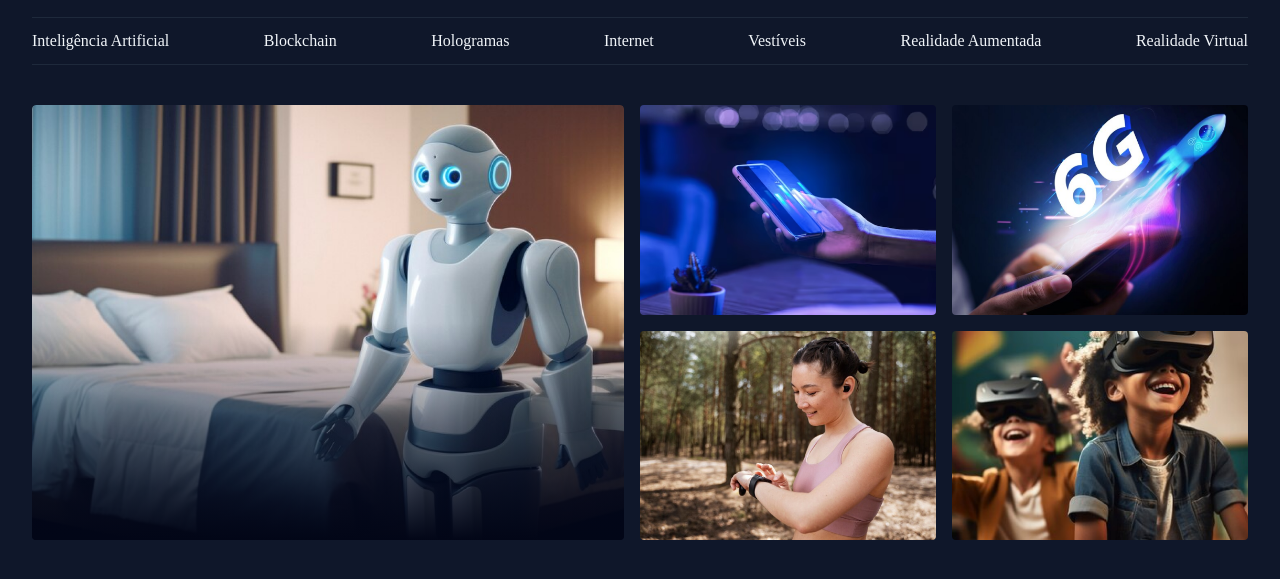
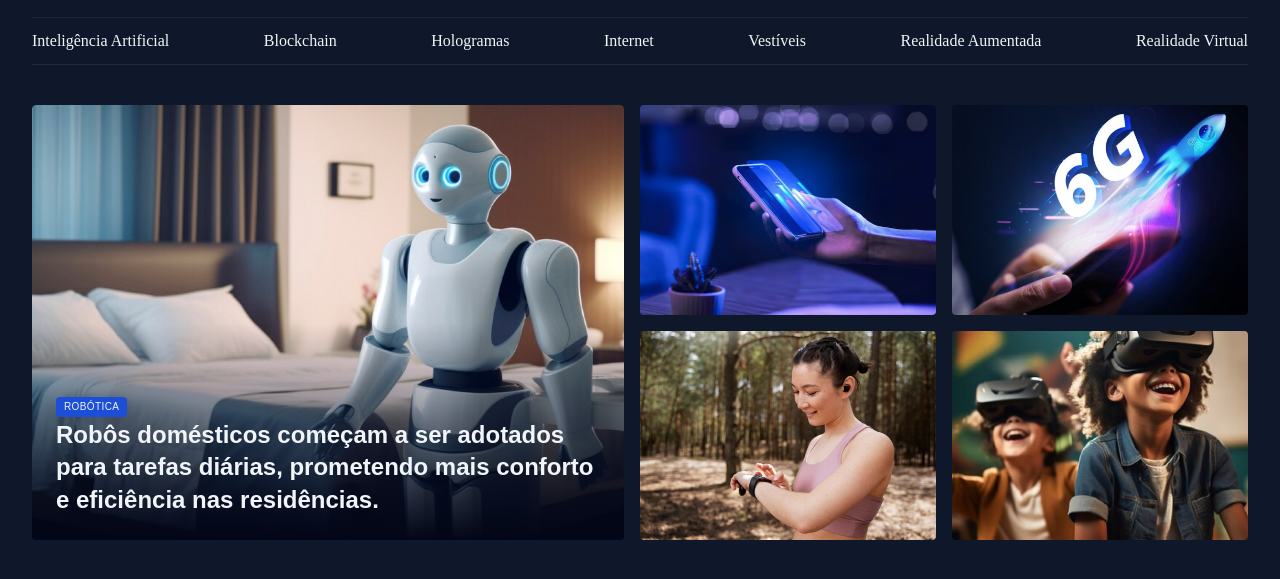
Before and after one commit to Brendon3421/Portal-Noticia, a plain HTML site: page index.html in a window 1280 px wide. Shown: the part 55-634 px from the top of the page. Drawn offline with Linux system fonts and the light colour scheme.

Commit message:
card ajustado

```diff
--- a/assets/styles/global.css
+++ b/assets/styles/global.css
@@ -40,15 +40,28 @@ h3 {
     font: inherit;
 }
 
-img{
+img {
     max-width: 100%;
 }
 
-.container{
+.container {
     width: 1280px;
     padding-inline: 32px;
     margin-inline: auto;
 }
-main{
+
+main {
     margin: 40px;
 }
+
+.content-tag {
+    display: inline-block;
+    background-color: var(--brand-color-dark);
+    padding: 4px 8px;
+    border-radius: 4px;
+    font: 500 10px/1.2 var(--font-family);
+    text-transform: uppercase;
+    letter-spacing: 0.04em;
+    color: var(--text-color-primary);
+    box-shadow: 0px 4px 16px rgba(2, 6, 23, 0.251);
+}
--- a/assets/styles/sections.css
+++ b/assets/styles/sections.css
@@ -9,7 +9,6 @@
         position: relative;
         overflow: hidden;
         border-radius: 4px;
-
         &::before {
             content: "";
             position: absolute;
@@ -21,6 +20,14 @@
               #020617 100%
            );
         }
+        figcaption{
+            position: absolute;
+            bottom: 0;
+            padding: 24px;
+            h2{
+                margin-top: 2px;
+            }
+        }
 
     }
 
--- a/assets/styles/utility.css
+++ b/assets/styles/utility.css
@@ -1,3 +1,5 @@
+@import url(global.css);
+
 .grid {
     display: grid;
 }
@@ -5,9 +7,26 @@
 .grid-flow-col {
     grid-auto-flow: column;
 }
-.grid-cols-2{
+
+.grid-cols-2 {
     grid-template-columns: 1fr 1fr;
 }
-.gap-16{
+
+.gap-16 {
     gap: 16px;
 }
+
+.text-2xl {
+    font: var(--heading1)
+}
+
+.text-xl {
+    font: var(--heading2)
+}
+
+.text-lg {
+    font: var(--heading3)
+}
+.text-small {
+    font: var(--span)
+}
--- a/index.html
+++ b/index.html
@@ -39,9 +39,18 @@
     </header>
     <main class="grid container">
         <section id="featured" class="grid grid-flow-col gap-16">
-            <div class="card">
+            <figure class="card">
                 <img src="assets/images/Image 01.png" alt="">
-            </div>
+
+                <figcaption>
+                    <span class="content-tag">Robótica</span>
+                    <h2 class="text-2xl">
+                        Robôs domésticos começam a ser adotados para tarefas diárias, prometendo mais conforto e
+                        eficiência nas residências.
+                    </h2>
+                </figcaption>
+
+            </figure>
             <div class="grid grid-cols-2 gap-16">
                 <div>
                     <img src="assets/images/Image 02.png" alt="">
```
